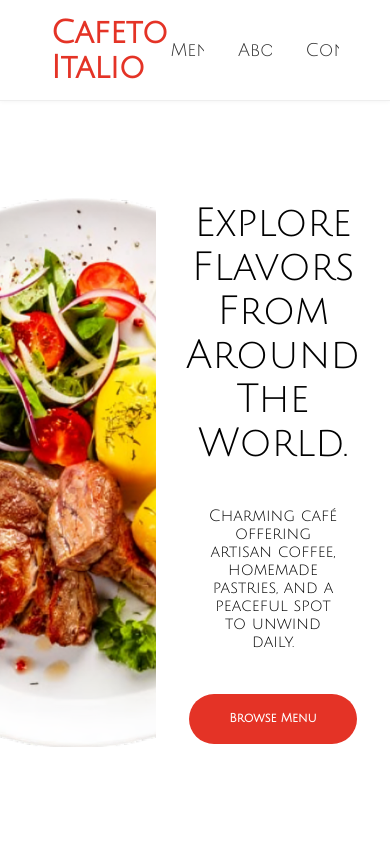
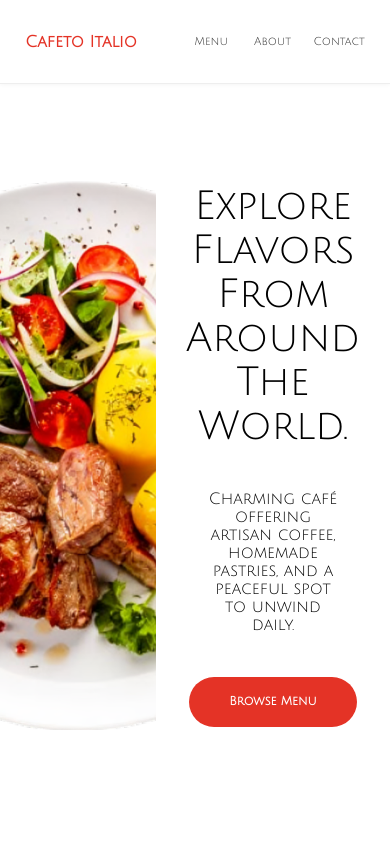
Before and after one commit to netisdark/try, a React (Vite) app in the folder cafeAdvert/: page / in a window 390 px wide. Shown: the top 844 px of the page. Built offline with nearby package versions, Linux system fonts and the light colour scheme.

Commit message:
make nav responsive

```diff
--- a/cafeAdvert/src/components/nav/Nav.module.css
+++ b/cafeAdvert/src/components/nav/Nav.module.css
@@ -36,3 +36,29 @@
 .active{
     color: var(--colorPrim);
 }
+
+
+@media(max-width: 768px){
+    .navLogo{
+        font-size: 1.5em;
+    }
+    .navItemscont{
+        gap: 1vh;
+        font-size: 1em;
+    }
+}
+@media(max-width: 576px){
+    .navLogo{
+        font-size: 1em;
+    }
+    .navItemscont{
+        font-size: .7em;
+    }
+    .navBar{
+        padding: 0vh 3vh;
+        height: 10vh;
+    }
+    .spacer{
+        height: 10vh;
+    }
+}
```
